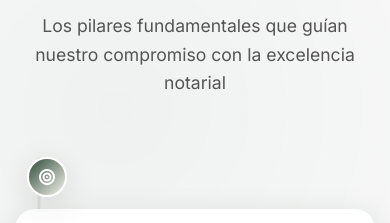
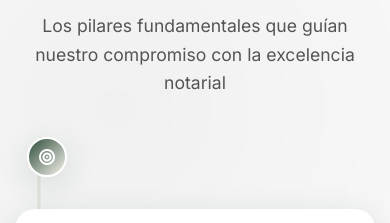
Before and after one commit to mvgn91/NOTARIA, a website: page index.html in a window 390 px wide. Shown: the part 1960-2183 px from the top of the page. Drawn offline with nearby package versions, Linux system fonts and the light colour scheme.

Commit message:
Agrega nuevos estilos para el ícono de la línea de tiempo en la tarjeta izquierda, mejorando su posición y alineación para una presentación más clara y responsiva.

```diff
--- a/src/styles/main.css
+++ b/src/styles/main.css
@@ -1930,6 +1930,11 @@ body:has([href="ubicacion.html"].active) .page-header,
   border: 4px solid #fff;
   transition: box-shadow 0.3s;
 }
+.timeline-item.left .timeline-icon {
+  left: -48px;
+  top: 50%;
+  transform: translateY(-50%);
+}
 .timeline-item.right .timeline-icon {
   left: auto;
   right: -48px;
```
